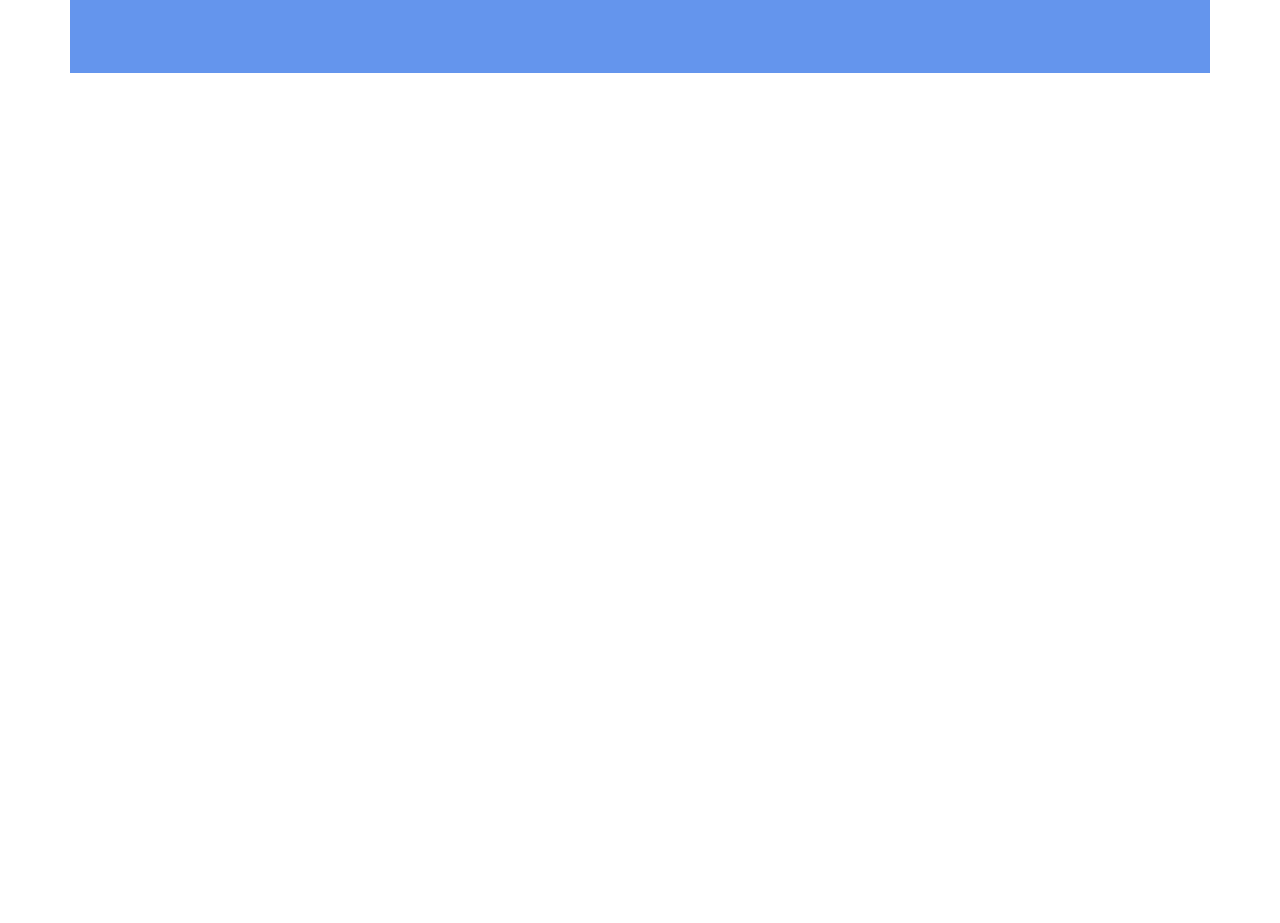
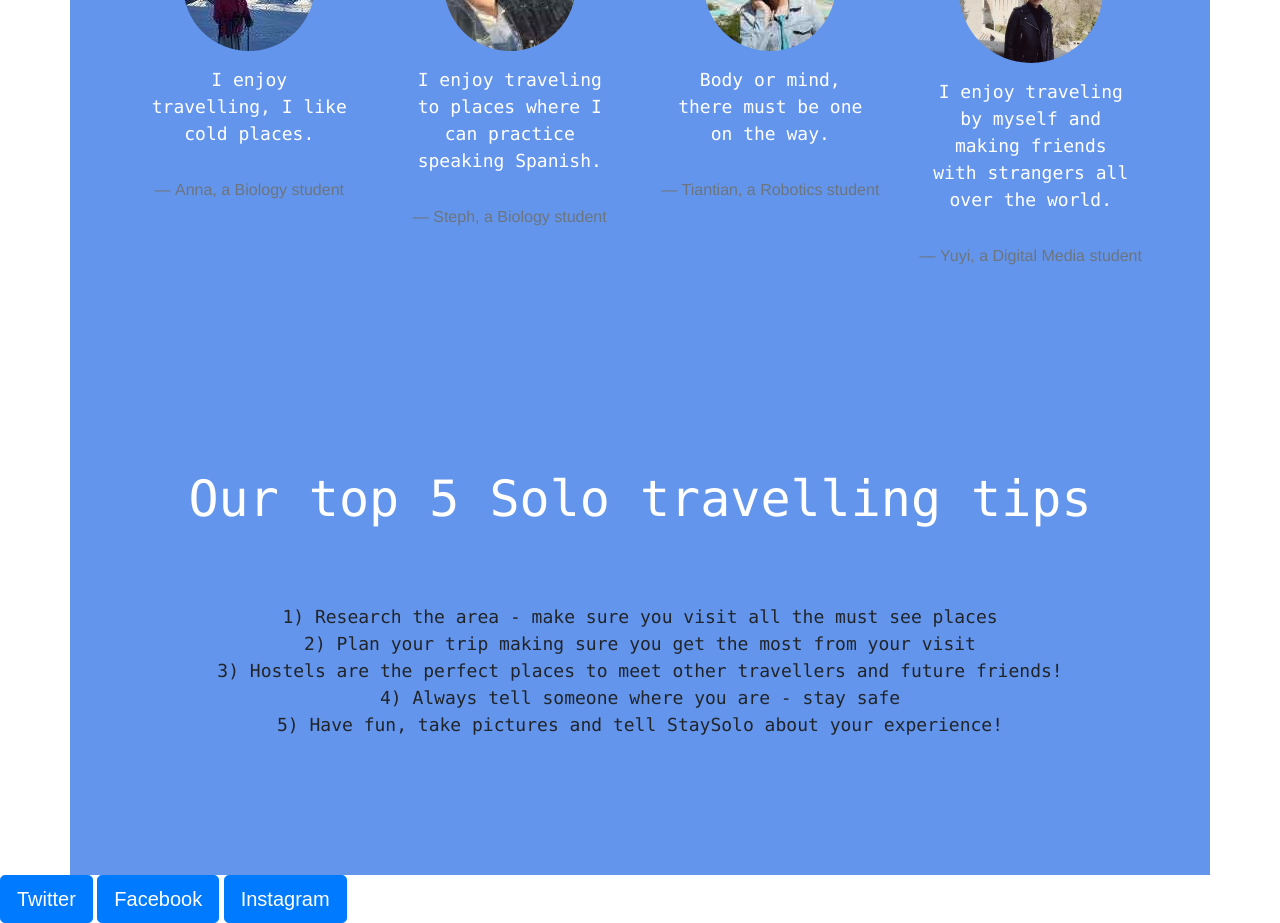
Before and after one commit to AnnaHarris7/travel-blog, a plain HTML site: page index.html in a window 1280 px wide. Shown: the part 613-1536 px from the top of the page. Before the commit the page ends 800 px from the top, so only its background shows below. Drawn offline with nearby package versions, Linux system fonts and the light colour scheme.

Commit message:
a few additons to css and index
- added a title to our homepage
- added a top tips list
- added social media links - i think this is js
- changed the css to format the list - still doesnt look great

```diff
--- a/contactstyle.css
+++ b/contactstyle.css
@@ -16,6 +16,8 @@
   cont-size: 15px;
   font-family: helvetica;
 }
+
+
 .nav-item{
   text-align:center;
   border:1px;
@@ -65,6 +67,16 @@
    padding: 0 4px;
  }
 
+ .ourlist{
+   text-align: center;
+   padding: 15px;
+   font-family: Lucida console;
+   font-size: large;
+   colour: white;
+   font-size: 18px;
+   /* font-family: helvetica; */
+ }
+
  /* Create four equal columns that sits next to each other */
  .column {
    -ms-flex: 25%; /* IE10 */
--- a/index.html
+++ b/index.html
@@ -9,7 +9,7 @@
 	<header>
 
 	  <style type="text/css">
-	  ul {
+	  ul{
 	  list-style-type: none;
 	  }
 		h2{
@@ -59,6 +59,11 @@
 
 <body>
 
+	<div class="header">
+	  <h1>StaySolo</h1>
+	  <p>Welcome to StaySolo!
+			StaySolo is a travel blog guide to travelling solo </p>
+	</div>
 
 	<section id="buzz" class="text-center">
 		<div class="container">
@@ -93,6 +98,40 @@
 		</div><!-- .container -->
 	</section><!-- #buzz -->
 
+	<section class="text-center">
+		<div class="container">
+			<h2><br/>Our top 5 Solo travelling tips</h2>
+
+			<p>
+			<ul class="ourlist">
+
+			<li>
+					<a>1) Research the area - make sure you visit all the must see places</a>
+			</li>
+			<li>
+					<a>2) Plan your trip making sure you get the most from your visit</a>
+			</li>
+			<li>
+					<a>3) Hostels are the perfect places to meet other travellers and future friends!</a>
+			</li>
+			<li>
+					<a>4)  Always tell someone where you are - stay safe </a>
+			</li>
+			<li>
+					<a>5) Have fun, take pictures and tell StaySolo about your experience!</a>
+			</li>
+
+			</ul>
+		</p>
+
+		</div>
+	</section>
+
+	<div id="social-buttons">
+		<a href="https://www.twitter.com/" class="btn btn-primary btn-lg btn-twitter">Twitter</a>
+		<a href="https://www.facebook.com/" class="btn btn-primary btn-lg btn-facebook">Facebook</a>
+		<a href="https://www.instagram.com/" class="btn btn-primary btn-lg btn-instagram">Instagram</a>
+	</div>
 
 	<script src="https://code.jquery.com/jquery-3.3.1.slim.min.js" integrity="sha384-q8i/X+965DzO0rT7abK41JStQIAqVgRVzpbzo5smXKp4YfRvH+8abtTE1Pi6jizo" crossorigin="anonymous"></script>
 	<script src="js/bootstrap.min.js"></script>
```
